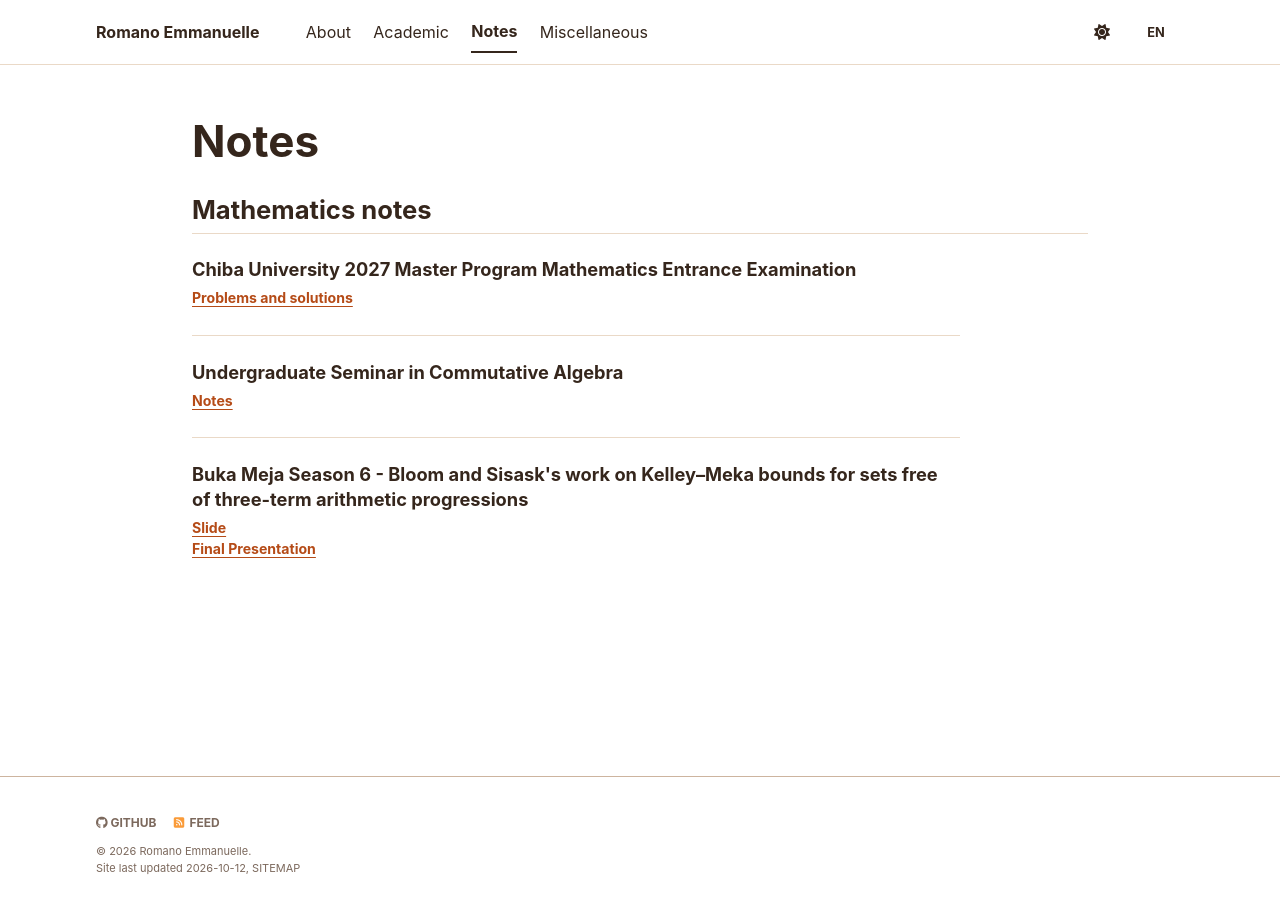
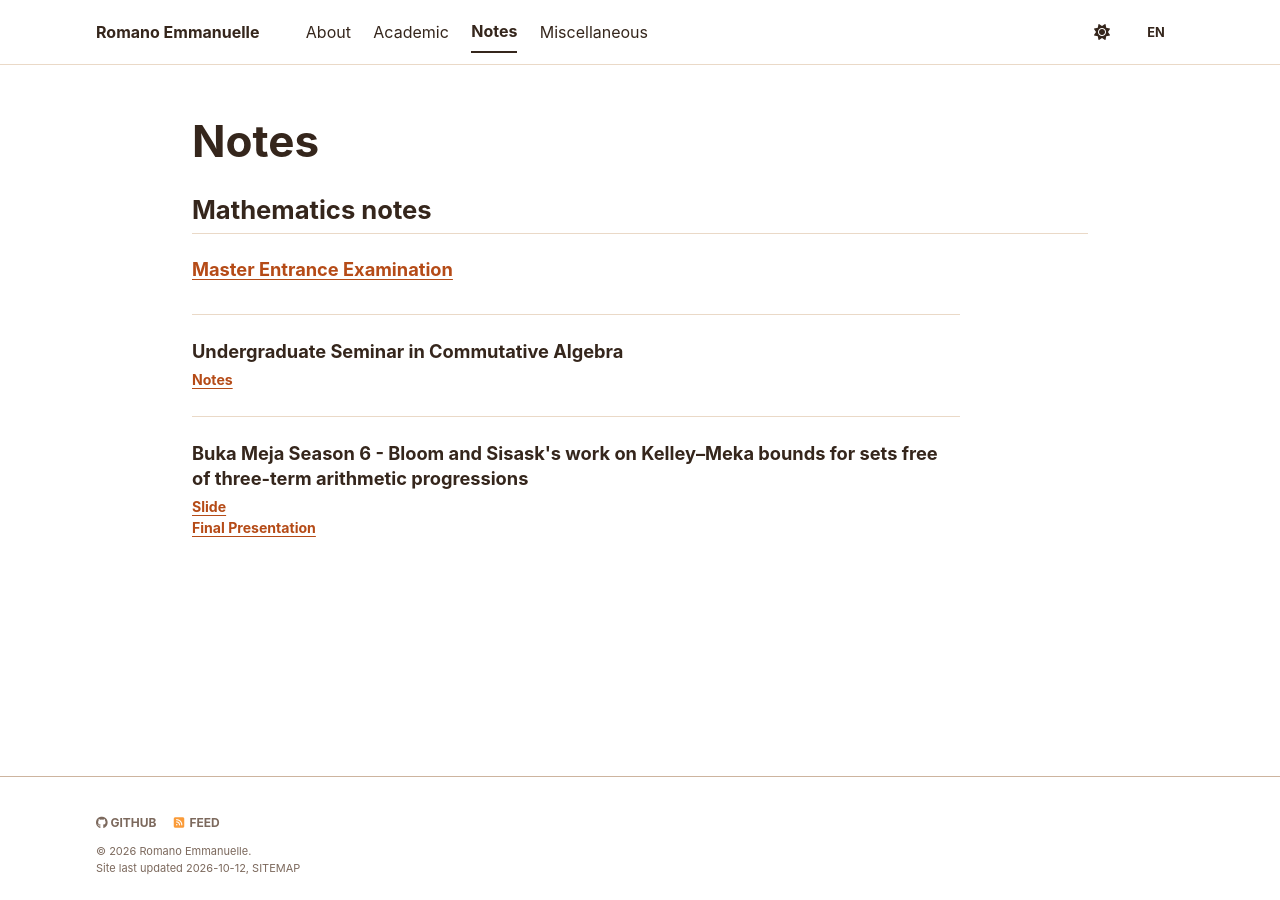
Before and after one commit to RomanoEmmanuelle/RomanoEmmanuelle.github.io, a Jekyll site: the page built from _pages/notes.md, in a window 1280 px wide. Built offline with Jekyll 4.4.1, drawn with Linux system fonts in a browser that asks for light colours; a style sheet for code colours, icons or effects is not loaded.

Commit message:
Group entrance examination notes under a dedicated directory

```diff
--- a/_data/translations.yml
+++ b/_data/translations.yml
@@ -66,6 +66,7 @@
 "Dean's List": "成績優秀者表彰"
 ", Bandung Institute of Technology, first semester of 2021–2022": "、バンドン工科大学、2021–2022年度前期"
 "Mathematics notes": "数学ノート"
+"Master Entrance Examination": "大学院修士課程入学試験"
 "Chiba University 2027 Master Program Mathematics Entrance Examination": "千葉大学大学院 2027年度修士課程 数学入学試験"
 "Problems and solutions": "問題と解答"
 "Undergraduate Seminar in Commutative Algebra": "可換代数の学部ゼミ"
--- a/_pages/notes.md
+++ b/_pages/notes.md
@@ -9,8 +9,7 @@ full_width: true
 ## Mathematics notes
 
 <article class="content-entry">
-  <h3 class="content-entry__title">Chiba University 2027 Master Program Mathematics Entrance Examination</h3>
-  <p class="content-entry__action"><a href="/notes/chiba-2027/">Problems and solutions</a></p>
+  <h3 class="content-entry__title"><a href="/notes/master-entrance-examination/">Master Entrance Examination</a></h3>
 </article>
 
 <article class="content-entry">
```
Also changed, not shown: _pages/notes/master-entrance-examination/chiba-2027.md (renamed from _pages/chiba-2027.md, +5 -1 lines), _pages/notes/master-entrance-examination/index.md (added, +14 -0 lines).
